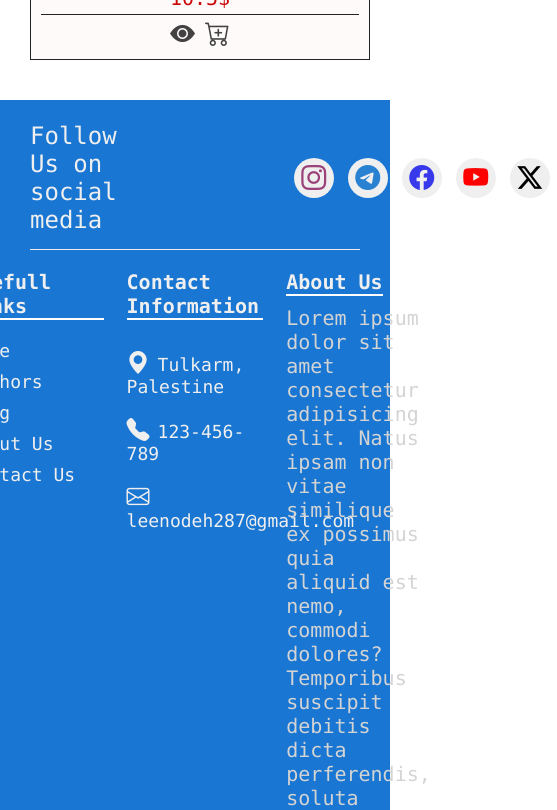
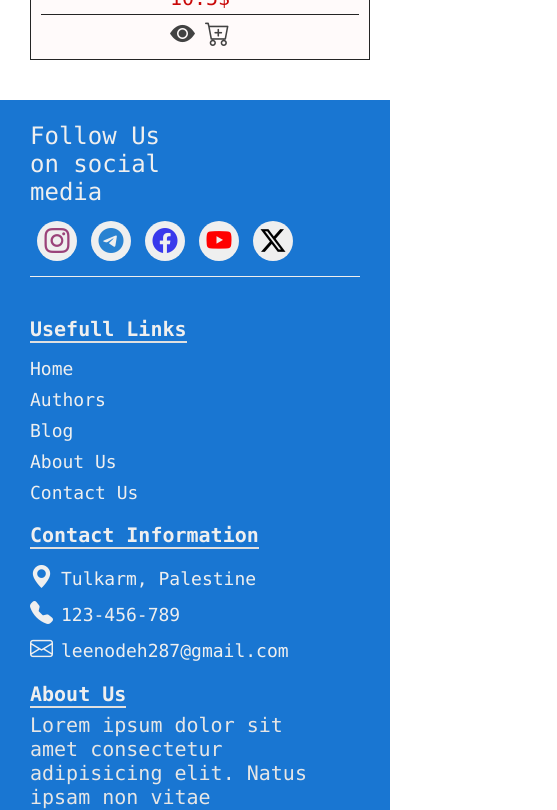
Before and after one commit to Leen-odeh3/Online-book-store-application, a React (Create React App) app: page / in a window 390 px wide. Shown: the part 2700-3510 px from the top of the page, 557 px wide, since content can reach past the window. Built offline with nearby package versions, Linux system fonts and the light colour scheme.

Commit message:
made footer responsive

```diff
--- a/src/Component/Footer/Footer.css
+++ b/src/Component/Footer/Footer.css
@@ -62,7 +62,7 @@ color:red;
 }
 .footer-title{
     font-weight: 700;
-    border-bottom: 2px solid white;
+    border-bottom: 2px solid rgb(224, 224, 224);
     width:fit-content;
     margin-bottom: 10px;
     font-size: 20px;
@@ -73,10 +73,11 @@ color:red;
 .items-link ul li,.items-link-contact ul li{
     font-size: 18px;
     padding-top: 10px;
+    cursor: pointer;
 }
 .footer-aboutUs p{
     font-size: 20px;
-    color:rgb(212, 212, 212);
+    color:rgb(230, 230, 230);
 }
 .items-link-contact ul li{
     padding-top: 20px;
@@ -85,3 +86,26 @@ color:red;
    margin-right: 8px;
    font-size: 23px;
 }
+
+@media (max-width:900px){
+    .footer-wrapper{
+        flex-direction: column;
+    }
+    .foooooter{
+        flex-direction: column;
+
+    }
+    .foooooter .desc-footer{
+    margin-bottom: 15px;
+    }
+    .footer-links,.footer-info,.footer-aboutUs{
+        width:90%;
+        margin-top: 20px ;
+    }
+    .footer-title{
+        margin-bottom: 5px;
+    }
+    .items-link-contact ul li{
+        padding-top: 10px;
+    }
+}
```
